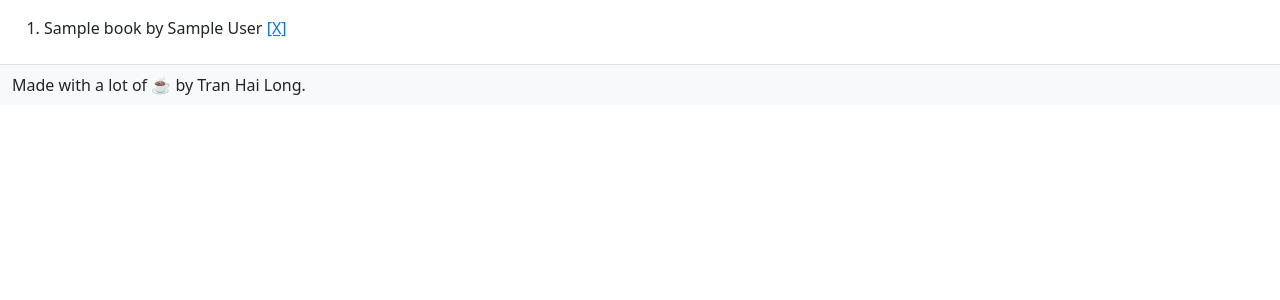
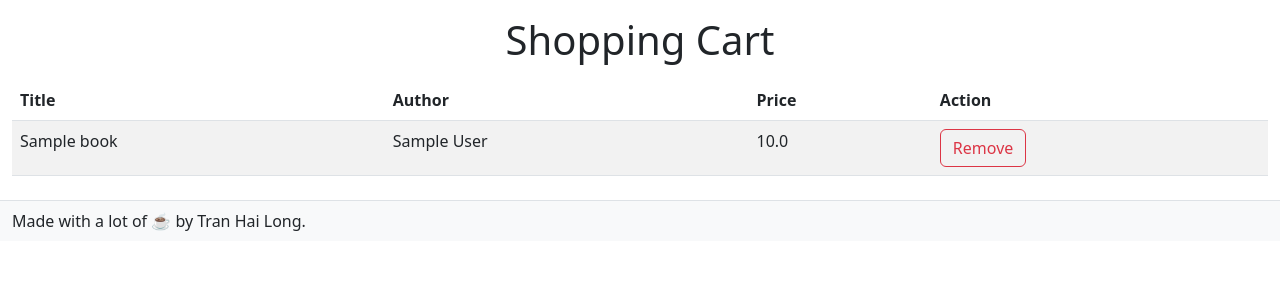
Before and after one commit to tran-hai-long/book_website_demo, a Django app: page /books/shopping-cart/ in a window 1280 px wide. Shown: the part 73-373 px from the top of the page. Run offline with Django 4.2, Linux system fonts and the light colour scheme; a user stored in the database is signed in; tables that the repository leaves empty hold one stand-in row (values such as "Sample post").

Commit message:
Display items in shopping_cart.html in a table

```diff
--- a/book/templates/book/shopping_cart.html
+++ b/book/templates/book/shopping_cart.html
@@ -2,13 +2,31 @@
 {% block title %}<title>Shopping Cart</title>{% endblock %}
 {% block main %}
     <main class="container-fluid">
-        <ol>
-            {% for book_in_cart in object_list %}
-                <li>
-                    {{ book_in_cart.book.title }} by {{ book_in_cart.book.author }}
-                    <a href="{% url 'remove_from_cart' book_in_cart.book.pk %}">[X]</a>
-                </li>
-            {% endfor %}
-        </ol>
+        {% if object_list %}
+            <h1 class="text-center mb-3">Shopping Cart</h1>
+            <table class="table table-striped table-hover">
+                <thead>
+                    <tr>
+                        <th>Title</th>
+                        <th>Author</th>
+                        <th>Price</th>
+                        <th>Action</th>
+                    </tr>
+                </thead>
+                {% for book_in_cart in object_list %}
+                    <tr>
+                        <td>{{ book_in_cart.book.title }}</td>
+                        <td>{{ book_in_cart.book.author }}</td>
+                        <td>{{ book_in_cart.book.price }}</td>
+                        <td>
+                            <a href="{% url 'remove_from_cart' book_in_cart.book.pk %}"
+                               class="btn btn-outline-danger">Remove</a>
+                        </td>
+                    </tr>
+                {% endfor %}
+            </table>
+        {% else %}
+            <h1 class="text-center">Your shopping cart is empty.</h1>
+        {% endif %}
     </main>
 {% endblock %}
```
